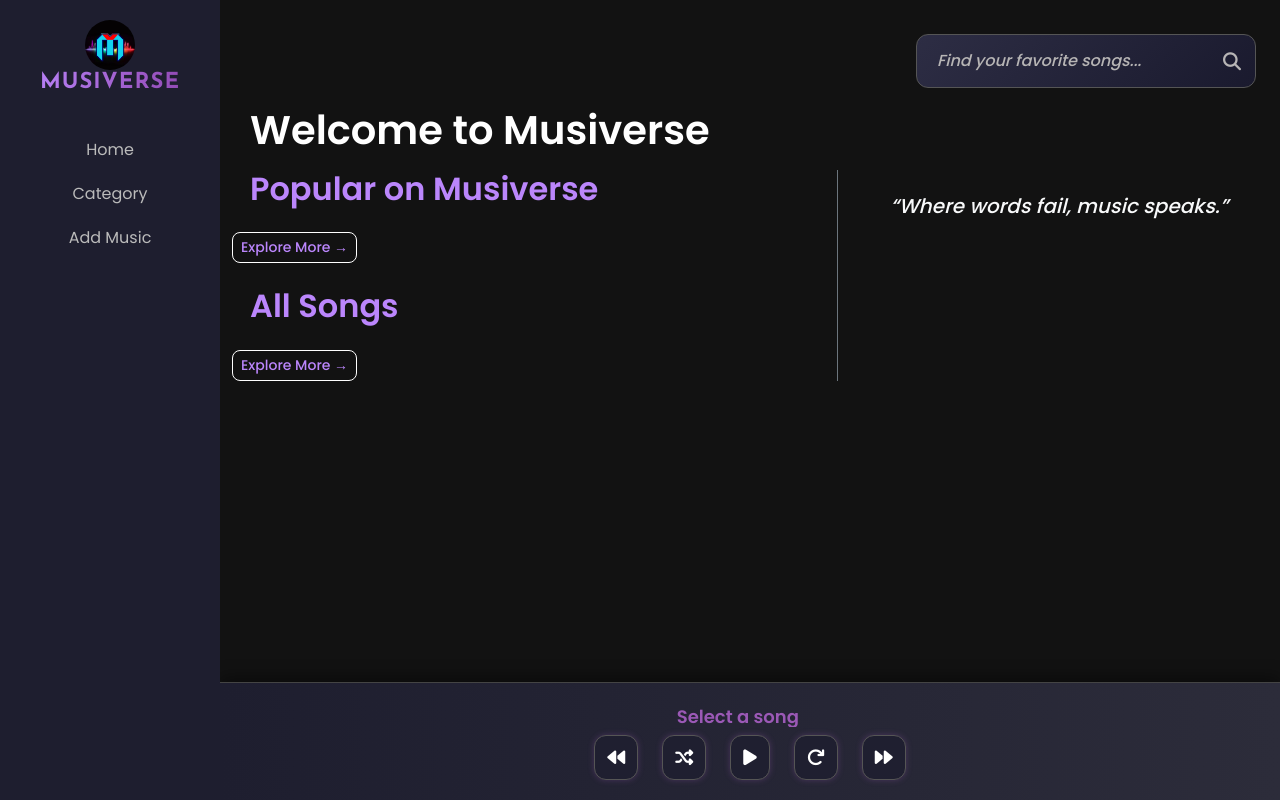
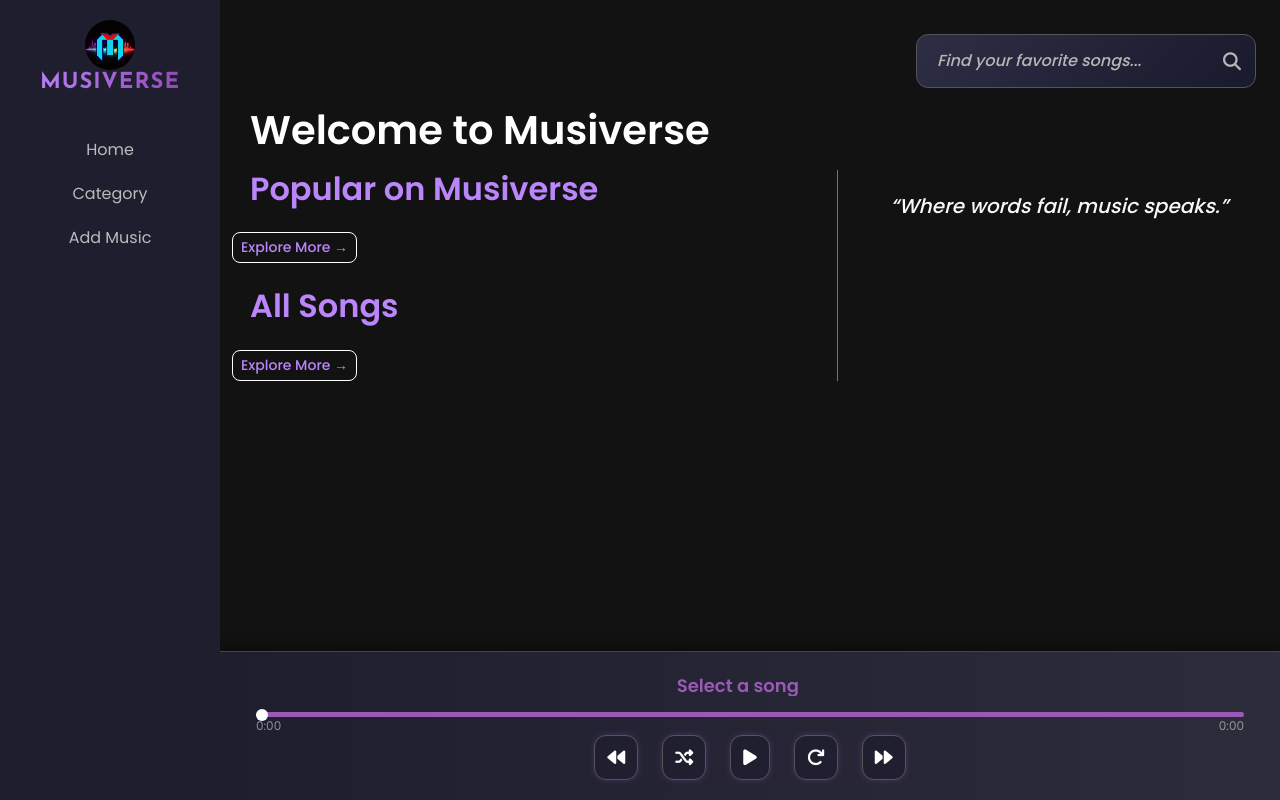
Before and after one commit to yashfeenraavi09/Musiverse, a Flask app: page /dashboard in a window 1280 px wide. Run offline with Flask 3, Linux system fonts and the light colour scheme; data that the repository does not hold is empty.

Commit message:
Made changes in bottom music player

```diff
--- a/templates/partials/music_player.html
+++ b/templates/partials/music_player.html
@@ -3,6 +3,17 @@
   <div class="scrolling-title-wrapper w-100 text-center mb-2">
     <div class="scrolling-title" id="scrolling-title">Select a song</div>
   </div>
+
+  <!-- Timeline -->
+  <div class="timeline w-100 d-flex flex-column align-items-center mt-2 px-3">
+    <input type="range" id="progress-bar" value="0" min="0" step="1">
+    <div class="d-flex justify-content-between w-100 text-white-50" style="font-size: 12px;">
+      <span id="current-time">0:00</span>
+      <span id="total-duration">0:00</span>
+    </div>
+  </div>
+
+  <!-- Controls -->
   <div class="controls d-flex justify-content-center align-items-center gap-4">
     <button class="btn control-btn" id="backward"><i class="fas fa-backward"></i></button>
     <button class="btn control-btn" id="shuffle"><i class="fas fa-random"></i></button>
@@ -16,6 +27,7 @@
   </audio>
 </div>
 
+<!-- Styles -->
 <style>
   .music-player {
     position: fixed;
@@ -66,6 +78,29 @@
     transform: scale(1.1);
   }
 
+  .timeline {
+    width: 100%;
+  }
+
+  #progress-bar {
+    width: 100%;
+    appearance: none;
+    height: 5px;
+    background: #9b59b6;
+    border-radius: 10px;
+    outline: none;
+    cursor: pointer;
+  }
+
+  #progress-bar::-webkit-slider-thumb {
+    appearance: none;
+    width: 12px;
+    height: 12px;
+    background: white;
+    border-radius: 50%;
+    cursor: pointer;
+  }
+
   @media (max-width: 576px) {
     .music-player {
       left: 0 !important;
@@ -97,20 +132,26 @@
       padding: 6px 10px;
       border-radius: 10px;
     }
+
+    #progress-bar {
+      height: 4px;
     }
-
+  }
 </style>
 
+<!-- Script -->
 <script>
   const playPauseBtn = document.getElementById('play-pause');
   const bottomPlayer = document.getElementById('main-audio');
   const playPauseIcon = playPauseBtn.querySelector('i');
+  const progressBar = document.getElementById('progress-bar');
+  const currentTimeEl = document.getElementById('current-time');
+  const totalDurationEl = document.getElementById('total-duration');
 
-  function syncBigCardIcon(isPlaying) {
-    const bigCardIcon = document.querySelector('#bigCardContainer .play-btn i');
-    if (bigCardIcon) {
-      bigCardIcon.className = isPlaying ? 'bi bi-pause' : 'bi bi-play';
-    }
+  function formatTime(time) {
+    const mins = Math.floor(time / 60);
+    const secs = Math.floor(time % 60);
+    return `${mins}:${secs < 10 ? '0' : ''}${secs}`;
   }
 
   playPauseBtn.addEventListener('click', () => {
@@ -139,6 +180,29 @@
     syncBigCardIcon(false);
   });
 
+  // Timeline update
+  bottomPlayer.addEventListener('timeupdate', () => {
+    progressBar.value = bottomPlayer.currentTime;
+    currentTimeEl.textContent = formatTime(bottomPlayer.currentTime);
+  });
+
+  bottomPlayer.addEventListener('loadedmetadata', () => {
+    progressBar.max = bottomPlayer.duration;
+    totalDurationEl.textContent = formatTime(bottomPlayer.duration);
+  });
+
+  progressBar.addEventListener('input', () => {
+    bottomPlayer.currentTime = progressBar.value;
+  });
+
+  function syncBigCardIcon(isPlaying) {
+    const bigCardIcon = document.querySelector('#bigCardContainer .play-btn i');
+    if (bigCardIcon) {
+      bigCardIcon.className = isPlaying ? 'bi bi-pause' : 'bi bi-play';
+    }
+  }
+
+  // Restore music player state from localStorage
   window.addEventListener('storage', (event) => {
     if (event.key === 'musicPlayerState') {
       const state = JSON.parse(event.newValue);
```
Lines whose indentation alone changed are shown as unchanged.
